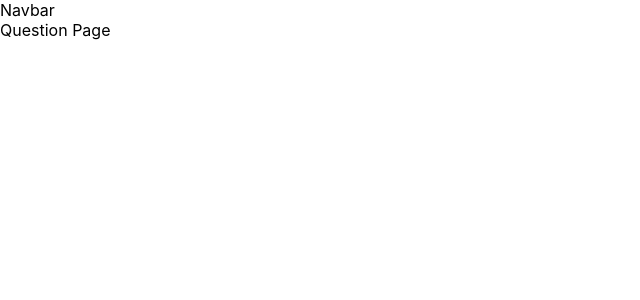
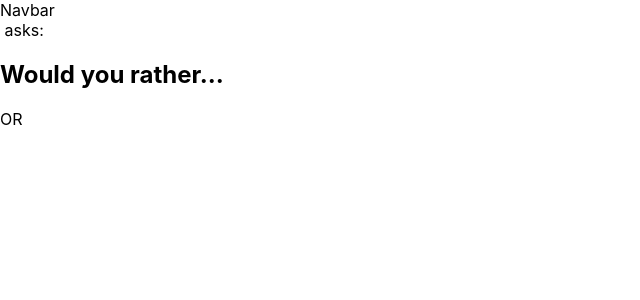
Before and after one commit to Vikariusu/Would-you-rather, a React (Create React App) app: page /questions/1 in a window 1280 px wide. Shown: the top 300 px of the page, without its empty margins (0-640 px from the left). Built offline with nearby package versions, Linux system fonts and the light colour scheme.

Commit message:
feat: display voting options on QuestionPage, add ability to vote, see results after voting; connect QuestionPage to store, add AnsweredQuestionDisplay and UnansweredQuestionOptions components (#4)

```diff
--- a/src/actions/shared.js
+++ b/src/actions/shared.js
@@ -5,10 +5,17 @@ import { setAuthedUser } from './authedUser';
 
 const AUTHED_ID = 'sarahedo'; // temporary authenticated user
 
-export default function getInitialData() {
+export function getInitialData() {
     return (dispatch) => {
         _getQuestions().then(questions => dispatch(receiveQuestions(questions)));
         _getUsers().then(users => dispatch(receiveUsers(users)));
         dispatch(setAuthedUser(AUTHED_ID));
     }
 }
+
+export function getUsersAndQuestions() {
+    return (dispatch) => {
+        _getQuestions().then(questions => dispatch(receiveQuestions(questions)));
+        _getUsers().then(users => dispatch(receiveUsers(users)));
+    }
+}
--- /dev/null
+++ b/src/components/AnsweredQuestionDisplay.js
@@ -0,0 +1,23 @@
+import React from 'react';
+import { connect } from 'react-redux';
+
+function AnsweredQuestionDisplay({ question, authedUser }) {
+    const userAnswer = question.optionOne.votes.includes(authedUser) ? 'optionOne' : 'optionTwo'
+
+    return (
+        <div>
+            <div>Votes: {question.optionOne.votes.length} {userAnswer === 'optionOne' && 'Your vote'}</div>
+            <div>OR</div>
+            <div>Votes: {question.optionTwo.votes.length} {userAnswer === 'optionTwo' && 'Your vote'}</div>
+        </div>
+    )
+}
+
+function mapStateToProps({ authedUser }, { question }) {
+    return {
+        authedUser,
+        question
+    }
+}
+
+export default connect(mapStateToProps)(AnsweredQuestionDisplay);
--- a/src/components/App.js
+++ b/src/components/App.js
@@ -1,7 +1,7 @@
 import React from 'react';
 import { BrowserRouter as Router, Route } from 'react-router-dom'
 import { connect } from 'react-redux'
-import getInitialData from '../actions/shared';
+import { getInitialData } from '../actions/shared';
 
 import Nav from './Nav';
 import MainPage from './MainPage';
--- a/src/components/QuestionPage.js
+++ b/src/components/QuestionPage.js
@@ -1,11 +1,59 @@
-import React, { Component } from 'react'
+import React, { Component } from 'react';
+import { connect } from 'react-redux';
+import { _saveQuestionAnswer } from '../utils/_DATA';
+import { getUsersAndQuestions } from '../actions/shared';
 
-export default class QuestionPage extends Component {
+import UnansweredQuestionOptions from './UnansweredQuestionOptions';
+import AnsweredQuestionDisplay from './AnsweredQuestionDisplay';
+
+class QuestionPage extends Component {
+    handleVote = (answer) => {
+        const qid = this.props.question.id;
+        const authedUser = this.props.authedUser;
+
+        _saveQuestionAnswer({ authedUser, qid, answer })
+            .then(() => this.props.dispatch(getUsersAndQuestions()))
+    }
+
     render() {
+        const { question, author, isAnswered } = this.props;
+
         return (
             <div>
-                Question Page
+                <div className="question">
+                    <div className="question-author">
+                        <img src={author ? author.avatarURL : ''} alt="" style={{ width: '30px' }} />
+                        {author && author.name} asks:
+                    </div>
+                    <h2>Would you rather...</h2>
+                    {isAnswered ? (
+                        <AnsweredQuestionDisplay
+                            question={question}
+                        />
+                    ) : (
+                            <UnansweredQuestionOptions
+                                question={question}
+                                handleVote={this.handleVote}
+                            />
+                        )}
+                </div>
             </div>
         )
     }
 }
+
+function mapStateToProps({ questions, users, authedUser }, props) {
+    const questionId = props.match.params.id;
+    const question = questions[questionId];
+    const author = question ? users[question.author] : '';
+    const isAnswered = users[authedUser] ? users[authedUser].answers.hasOwnProperty(questionId) : null
+
+    return {
+        question,
+        author,
+        authedUser,
+        isAnswered
+    }
+}
+
+export default connect(mapStateToProps)(QuestionPage)
--- /dev/null
+++ b/src/components/UnansweredQuestionOptions.js
@@ -0,0 +1,23 @@
+import React from 'react';
+
+function UnansweredQuestionOptions({ question, handleVote }) {
+    return (
+        <div className="question-details">
+            <div>
+                {question && <button onClick={(e) => {
+                    e.preventDefault();
+                    handleVote('optionOne');
+                }}>{question.optionOne.text}</button>}
+            </div>
+            OR
+            <div>
+                {question && <button onClick={(e) => {
+                    e.preventDefault();
+                    handleVote('optionTwo');
+                }}>{question.optionTwo.text}</button>}
+            </div>
+        </div>
+    )
+}
+
+export default UnansweredQuestionOptions;
```
